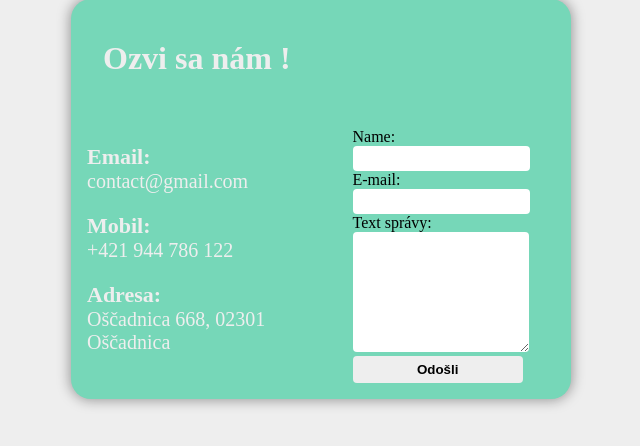
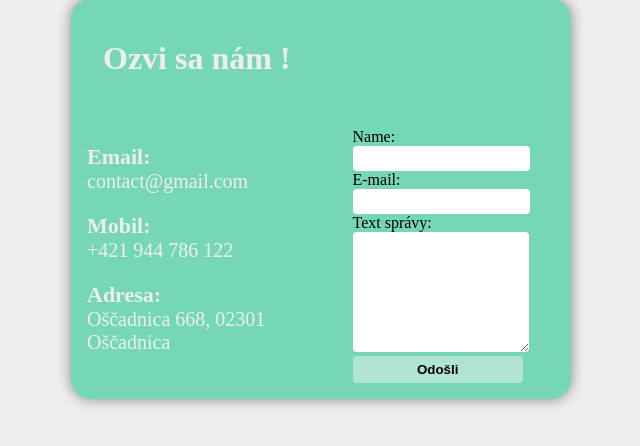
Before and after one commit to PeterKulas/VAII_Semestr-lnaPr, a PHP site: page /kontakt.html in a window 1280 px wide, with the pointer over the restyled element. Shown: the part 201-647 px from the top of the page, without its empty margins (319-959 px from the left). Run offline with PHP 8.4, Linux system fonts and the light colour scheme.

Commit message:
kontakt.html hover,active

```diff
--- a/Checkpoint1/style.css
+++ b/Checkpoint1/style.css
@@ -110,3 +110,9 @@ main {
   font-weight: bold;
   border: none;
 }
+
+.contact-form-container button:hover,
+.contact-form-container button:active {
+  cursor: pointer;
+  background-color: #eeeeee7c;
+}
```
